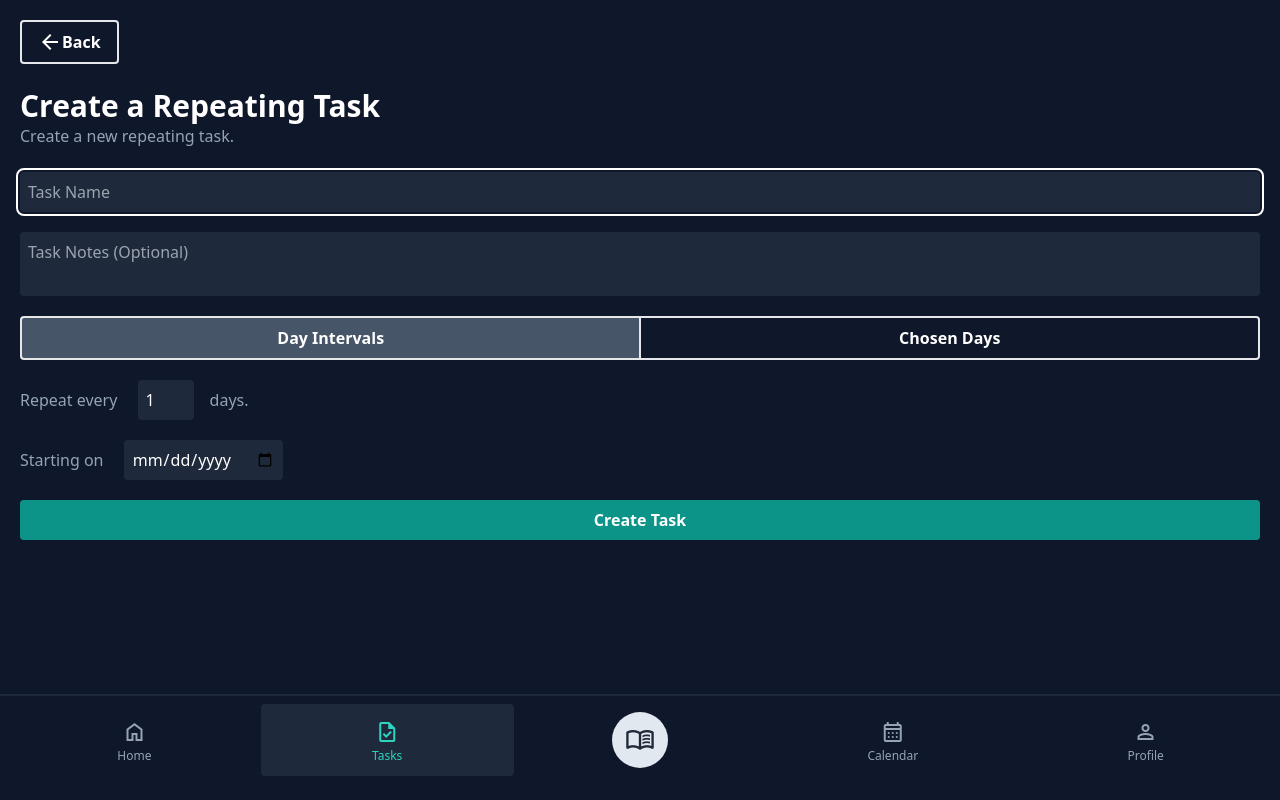
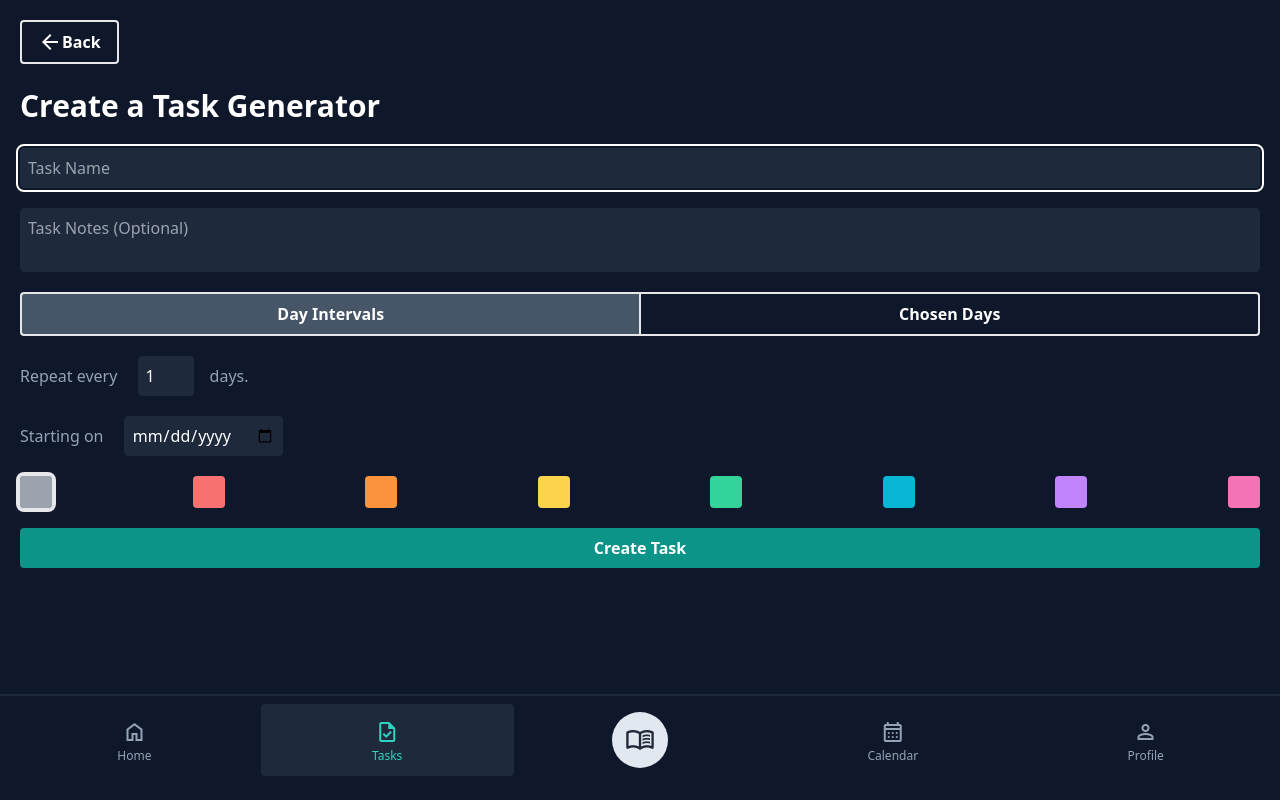
Before and after one commit to Zakkkk/tt-app, a React (Vite) app in the folder frontend/: page /tasks/create in a window 1280 px wide. Built offline with nearby package versions, Linux system fonts and the light colour scheme.

Commit message:
Added colour picker. Changed file names.

```diff
--- a/frontend/src/App.tsx
+++ b/frontend/src/App.tsx
@@ -6,7 +6,7 @@ import Tasks from "./routes/Tasks/Tasks.tsx";
 import Calendar from "./routes/Calendar/Calendar.tsx";
 import Profile from "./routes/Profile/Profile.tsx";
 import Log from "./routes/Log/Log.tsx";
-import CreateRepeatingTask from "./routes/Tasks/CreateRepeatingTask.tsx";
+import CreateTaskGenerator from "./routes/Tasks/CreateTaskGenerator.tsx";
 import TaskPool from "./routes/Tasks/TaskPool.tsx";
 import TaskGeneratorEdit from "./routes/Tasks/TaskGeneratorEdit.tsx";
 
@@ -19,7 +19,7 @@ const App: React.FC = () => {
           <Route path="/" element={<Home />}></Route>
 
           <Route path="/tasks" element={<Tasks />}></Route>
-          <Route path="/tasks/create" element={<CreateRepeatingTask />}></Route>
+          <Route path="/tasks/create" element={<CreateTaskGenerator />}></Route>
           <Route path="/tasks/pool" element={<TaskPool />}></Route>
           <Route path="/tasks/edit" element={<TaskGeneratorEdit />}></Route>
 
--- /dev/null
+++ b/frontend/src/components/ColorOption.tsx
@@ -0,0 +1,20 @@
+interface colorOptionProps {
+  className: string;
+  isSelected: boolean;
+  onClick: () => void;
+}
+
+const ColorOption: React.FC<colorOptionProps> = ({ className, isSelected, onClick }) => {
+  return (
+    <div
+      onClick={onClick}
+      className={`
+        ${className}
+        ${isSelected ? "outline outline-4 outline-gray-200" : ""}
+        w-8 h-8 rounded cursor-pointer transition-all
+      `}
+    ></div>
+  );
+};
+
+export default ColorOption;
--- a/frontend/src/routes/Tasks/CreateRepeatingTask.tsx
+++ b/frontend/src/routes/Tasks/CreateTaskGenerator.tsx
@@ -5,8 +5,9 @@ import { NotificationContainer, useNotification } from "../../components/Notific
 import ButtonGroup from "../../components/ButtonGroup.tsx";
 import { useState } from "react";
 import { RepeatingMethod } from "../../types/Task.ts";
+import ColorOption from "../../components/ColorOption.tsx";
 
-const CreateRepeatingTask: React.FC = () => {
+const CreateTaskGenerator: React.FC = () => {
   const [taskName, setTaskName] = useState<string>("");
   const [taskNotes, setTaskNotes] = useState<string>("");
 
@@ -15,6 +16,7 @@ const CreateRepeatingTask: React.FC = () => {
   const [chosenRepeatingMethod, setChosenRepeatingMethod] = useState<RepeatingMethod>(RepeatingMethod.DayIntervals);
 
   const [startDate, setStartDate] = useState<string>("");
+  const [chosenColor, setChosenColor] = useState<number>(0);
 
   const { showNotification, notifications } = useNotification();
 
@@ -62,6 +64,11 @@ const CreateRepeatingTask: React.FC = () => {
       return false;
     }
 
+    if (chosenColor < 0 || chosenColor > 7) {
+      showNotification("There was a problem choosing that color.");
+      return false;
+    }
+
     return true;
   };
 
@@ -98,8 +105,7 @@ const CreateRepeatingTask: React.FC = () => {
         <br />
         <br />
 
-        <h1 className={"text-white text-3xl font-bold"}>Create a Repeating Task</h1>
-        <p>Create a new repeating task.</p>
+        <h1 className={"text-white text-3xl font-bold"}>Create a Task Generator</h1>
         <br />
         <form className={"flex flex-col gap-5"} onSubmit={handleSubmit}>
           <Input
@@ -119,7 +125,6 @@ const CreateRepeatingTask: React.FC = () => {
             isRequired={false}
             maxLength={250}
           ></Textarea>
-
           <ButtonGroup isFullWidth={true}>
             <Button
               onClick={() => setChosenRepeatingMethod(RepeatingMethod.DayIntervals)}
@@ -136,7 +141,6 @@ const CreateRepeatingTask: React.FC = () => {
               Chosen Days
             </Button>
           </ButtonGroup>
-
           {chosenRepeatingMethod === RepeatingMethod.DayIntervals ? (
             <div>
               Repeat every{" "}
@@ -153,7 +157,6 @@ const CreateRepeatingTask: React.FC = () => {
               days.
             </div>
           ) : null}
-
           {chosenRepeatingMethod === RepeatingMethod.ChosenDays ? (
             <div>
               <ButtonGroup isFullWidth={true} className="w-full">
@@ -237,7 +240,6 @@ const CreateRepeatingTask: React.FC = () => {
               </ButtonGroup>
             </div>
           ) : null}
-
           <div>
             Starting on{" "}
             <input
@@ -250,6 +252,22 @@ const CreateRepeatingTask: React.FC = () => {
             />
           </div>
 
+          {/*<hr />*/}
+
+          <div className="flex justify-between">
+            <ColorOption onClick={() => setChosenColor(0)} className={"bg-gray-400"} isSelected={chosenColor === 0} />
+            <ColorOption onClick={() => setChosenColor(1)} className={"bg-red-400"} isSelected={chosenColor === 1} />
+            <ColorOption onClick={() => setChosenColor(2)} className={"bg-orange-400"} isSelected={chosenColor === 2} />
+            <ColorOption onClick={() => setChosenColor(3)} className={"bg-amber-300"} isSelected={chosenColor === 3} />
+            <ColorOption
+              onClick={() => setChosenColor(4)}
+              className={"bg-emerald-400"}
+              isSelected={chosenColor === 4}
+            />
+            <ColorOption onClick={() => setChosenColor(5)} className={"bg-cyan-500"} isSelected={chosenColor === 5} />
+            <ColorOption onClick={() => setChosenColor(6)} className={"bg-purple-400"} isSelected={chosenColor === 6} />
+            <ColorOption onClick={() => setChosenColor(7)} className={"bg-pink-400"} isSelected={chosenColor === 7} />
+          </div>
           <Button onClick={handleSubmit} buttonRole={"primary"} className={"p-2 bg-slate-800 text-white"}>
             Create Task
           </Button>
@@ -259,4 +277,4 @@ const CreateRepeatingTask: React.FC = () => {
   );
 };
 
-export default CreateRepeatingTask;
+export default CreateTaskGenerator;
```
Also changed, not shown: frontend/md/TodoSpecific.md (+1 -0 lines), 1 other file (tests, documents, lock files or other folders).
